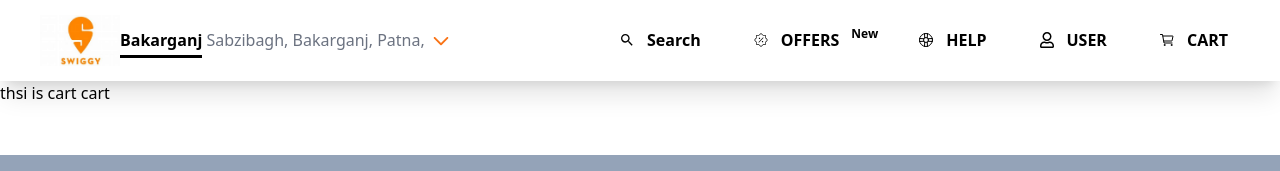
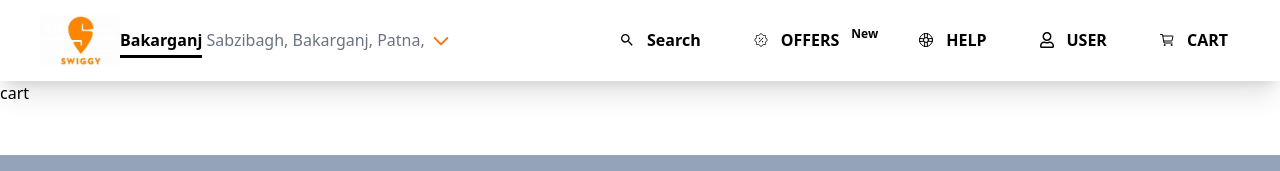
Before and after one commit to TheDevManjit/sweggi, a React (Vite) app: page /cart in a window 1280 px wide. Shown: the top 171 px of the page. Built offline with nearby package versions, Linux system fonts and the light colour scheme.

Commit message:
cart commit

```diff
--- a/src/components/Cart.jsx
+++ b/src/components/Cart.jsx
@@ -1,7 +1,9 @@
 import React from 'react'
 
-export default function Cart() {
+ function Cart() {
   return (
-    <div> thsi is cart cart</div>
+    <div>cart</div>
   )
 }
+
+export default Cart
--- a/src/main.jsx
+++ b/src/main.jsx
@@ -7,7 +7,8 @@ import './index.css';
 import Layout from './Layout.jsx';
 import DelCard from './components/DelCard.jsx'
 import OnlineDel from './components/OnlineDel.jsx'
-import Cart from './components/cart.jsx'
+import Cart from './components/Cart.jsx'
+
 
 
 
```
